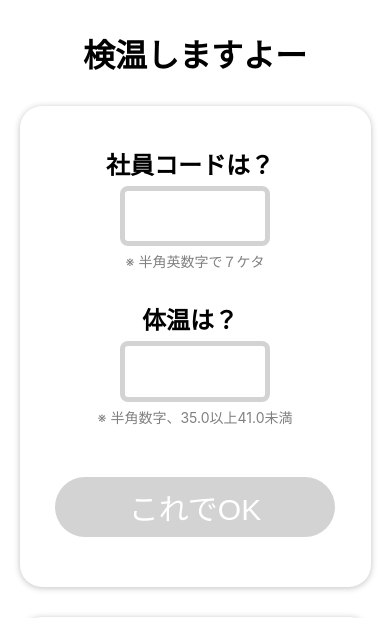
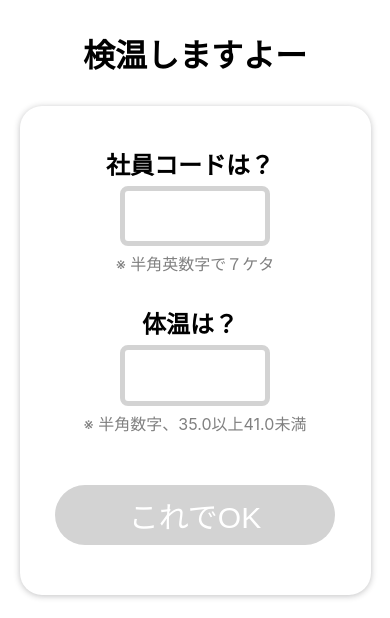
Before and after one commit to kazuyamano/ken-on-kun-old, a Flask app: page / in a window 390 px wide. Shown: the top 618 px of the page. Run offline with Flask 2, Linux system fonts and the light colour scheme; data that the repository does not hold is empty.

Commit message:
フォント調整

```diff
--- a/main/static/style.css
+++ b/main/static/style.css
@@ -2,7 +2,7 @@ body {
   margin: auto 0px;
   width: 100%;
   background: white;
-  font-family: -apple-system, BlinkMacSystemFont, Helvetica Neue, Segoe UI, Hiragino Kaku Gothic ProN, Hiragino Sans, ヒラギノ角ゴ ProN W3, Arial, メイリオ, Meiryo, sans-serif;
+  font-family: -apple-system, BlinkMacSystemFont, system-ui, 'Roboto', arial, sans-serif;
 }
 .h {
   margin: 30px auto;
@@ -171,7 +171,6 @@ body {
   }
   .alert-line p {
     text-align: center;
-    font-size: 14px;
     margin: 5px 15px 10px 15px;
   }
   .submit-container button {
```
